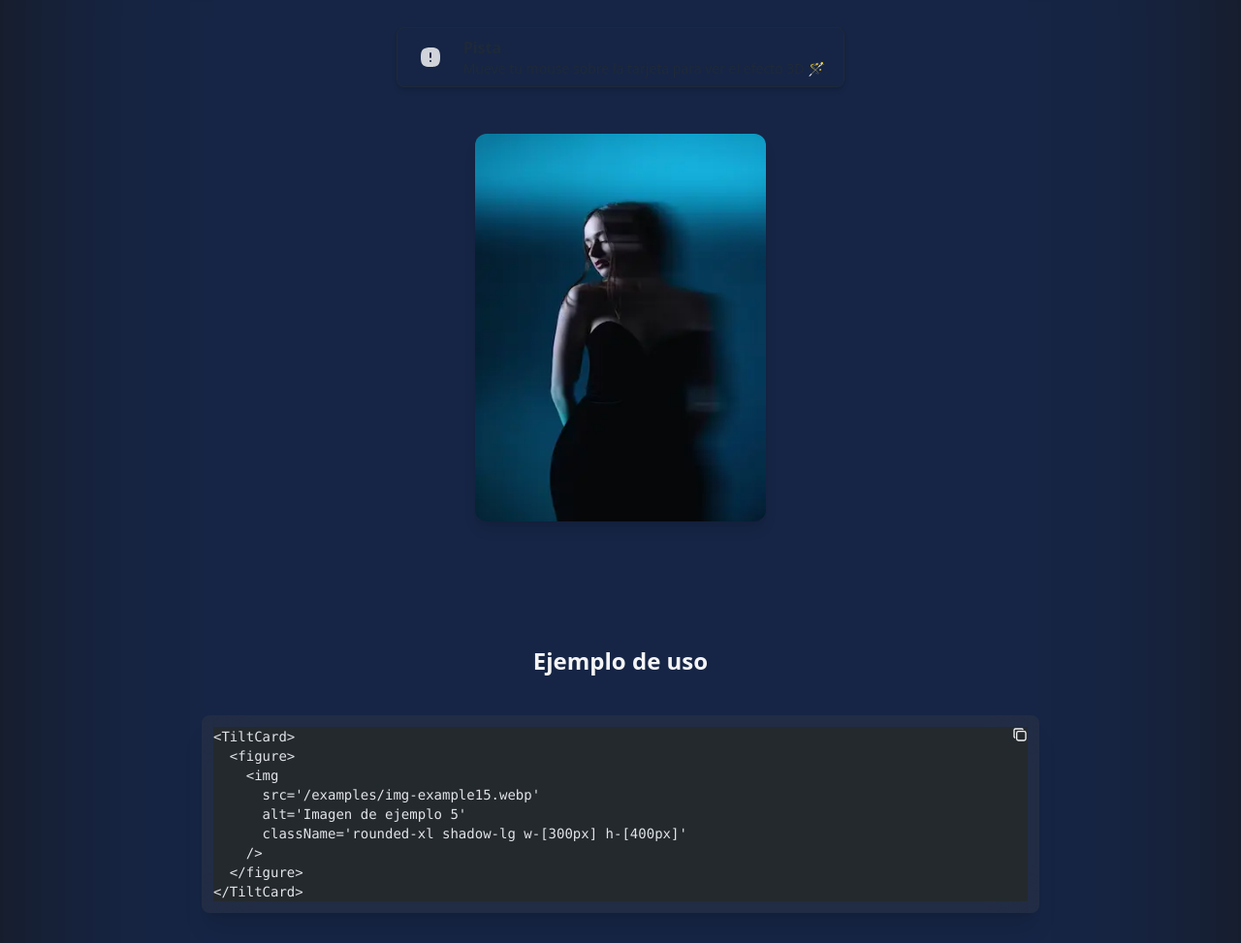
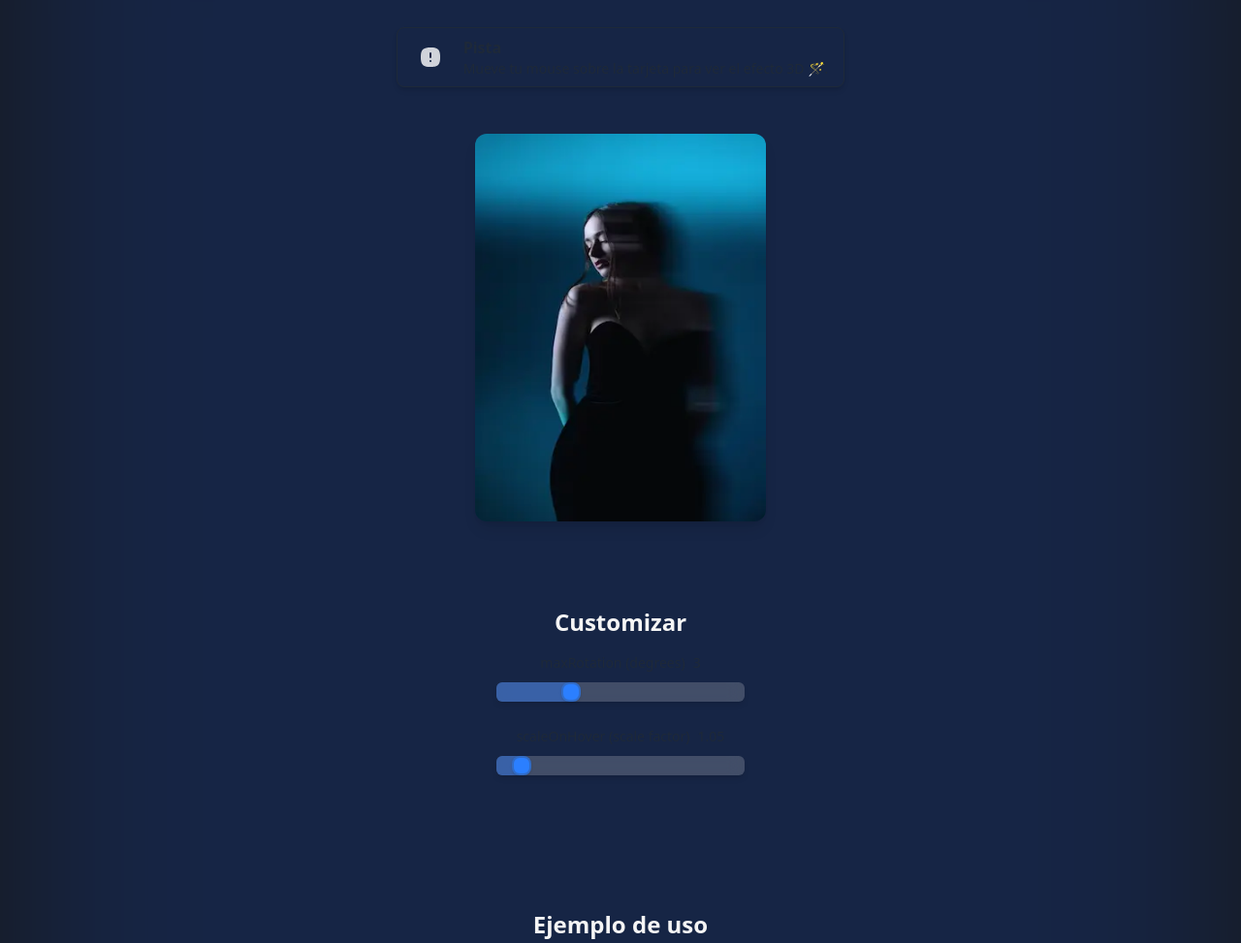
Before and after one commit to BrayanRamirezB/mictlancollection-dev, an Astro site: page /components/tilt-card in a window 1280 px wide. Shown: the part 220-1193 px from the top of the page at 97% size. Built offline with nearby package versions, Linux system fonts and the light colour scheme; Astro itself is replaced by a stand-in of ours.

Commit message:
feat: add Customize options for TiltCard component

```diff
--- /dev/null
+++ b/src/components/demos/DemoTiltCard.jsx
@@ -0,0 +1,52 @@
+import { useState } from 'react'
+import TiltCard from '../TiltCard.jsx'
+import Slider from '../Slider.jsx'
+
+function DemoTiltCard() {
+  const [maxRotation, setMaxRotation] = useState(3)
+  const [scaleOnHover, setScaleOnHover] = useState(1.05)
+
+  return (
+    <div className='flex flex-col items-center justify-center pt-10 pb-20'>
+      <div className='not-prose'>
+        <TiltCard maxRotation={maxRotation} scaleOnHover={scaleOnHover}>
+          <figure>
+            <img
+              src='/examples/img-example15.webp'
+              alt='Imagen de ejemplo 5'
+              className='rounded-xl shadow-lg w-[300px] h-[400px]'
+            />
+          </figure>
+        </TiltCard>
+      </div>
+
+      <div className='flex flex-col items-center justify-center pt-10'>
+        <h2 className='mb-4'>Customizar</h2>
+
+        <div className='flex flex-col items-center justify-center gap-4'>
+          <Slider
+            label='maxRotation (degrees)'
+            color='primary'
+            thumbRadius='lg'
+            value={maxRotation}
+            max={10}
+            onChange={(value) => setMaxRotation(value)}
+          />
+
+          <Slider
+            label='scaleOnHover (scale factor)'
+            color='primary'
+            thumbRadius='lg'
+            value={scaleOnHover}
+            min={1}
+            max={1.5}
+            step={0.05}
+            onChange={(value) => setScaleOnHover(value)}
+          />
+        </div>
+      </div>
+    </div>
+  )
+}
+
+export default DemoTiltCard
--- a/src/content/components/tilt-card.mdx
+++ b/src/content/components/tilt-card.mdx
@@ -5,7 +5,7 @@ title: Tilt card
 import CodeBlock from '../../components/CodeBlock.jsx'
 import Alert from '../../components/Alert.jsx'
 import CustomTable from '../../components/Table/CustomTable.jsx'
-import TiltCard from '../../components/TiltCard.jsx'
+import DemoTiltCard from '../../components/demos/DemoTiltCard.jsx'
 
 <div className='flex items-center justify-center mx-auto not-prose'>
   <Alert
@@ -17,17 +17,7 @@ import TiltCard from '../../components/TiltCard.jsx'
   />
 </div>
 
-<div className='flex items-center justify-center pt-10 pb-20 not-prose'>
-  <TiltCard client:load>
-    <figure>
-      <img
-        src='/examples/img-example15.webp'
-        alt='Imagen de ejemplo 5'
-        className='rounded-xl shadow-lg w-[300px] h-[400px]'
-      />
-    </figure>
-  </TiltCard>
-</div>
+<DemoTiltCard client:load />
 
 ## Ejemplo de uso
 
```
